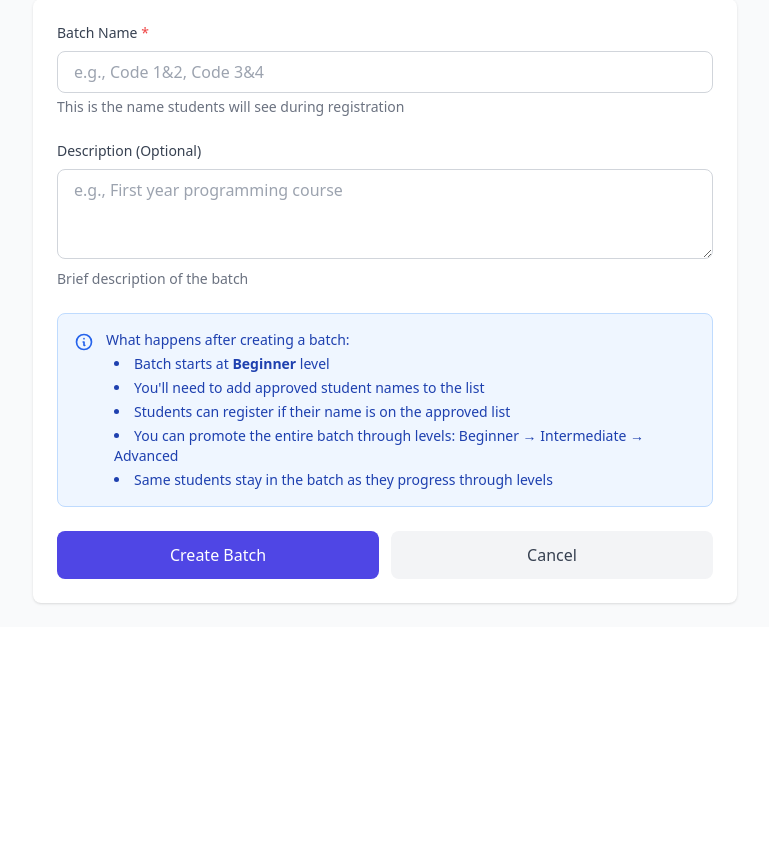
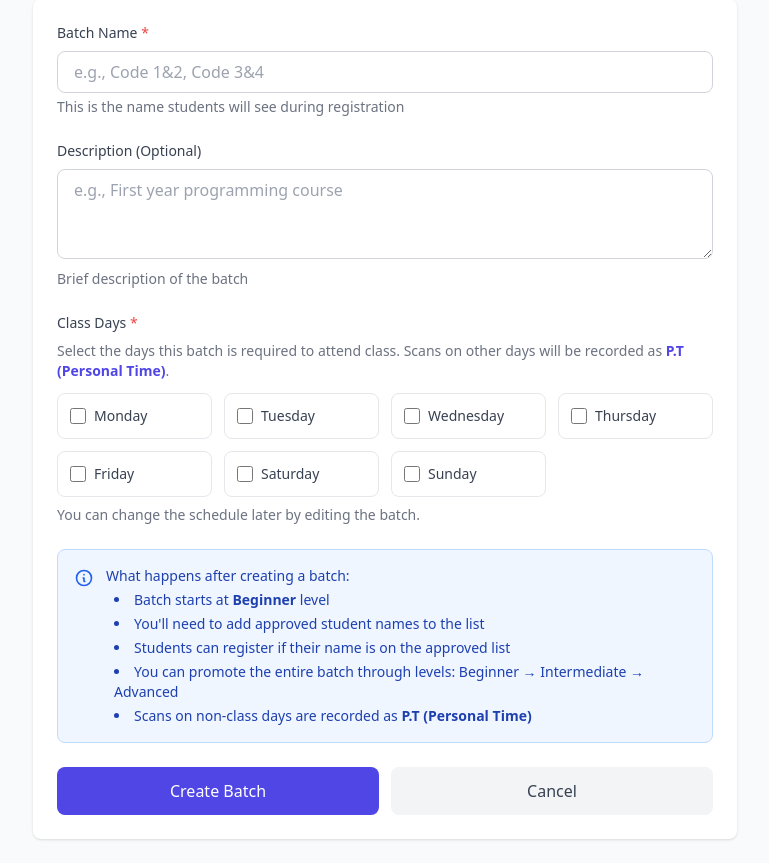
Before and after one commit to 1efferson/QR-ATTENDANCE, a Python web app: template app/templates/admin/create_batch.html in a window 1280 px wide. Shown: the part 226-1089 px from the top of the page, without its empty margins (255-1024 px from the left). Before the commit the page ends 831 px from the top, so only its background shows below. Run offline with Jinja, Linux system fonts and the light colour scheme; the template is opened without the code that fills it, so the values that code supplies are empty; some libraries are stand-ins or nearby versions.

Commit message:
Add class day selector to create batch form

```diff
--- a/app/templates/admin/create_batch.html
+++ b/app/templates/admin/create_batch.html
@@ -18,6 +18,7 @@
     <!-- Form -->
     <div class="bg-white rounded-lg shadow p-6">
         <form method="POST" action="{{ url_for('admin.create_batch') }}">
+
             <!-- Batch Name -->
             <div class="mb-6">
                 <label for="name" class="block text-sm font-medium text-gray-700 mb-2">
@@ -40,6 +41,36 @@
                 <p class="text-sm text-gray-500 mt-1">Brief description of the batch</p>
             </div>
 
+            <!-- Class Schedule -->
+            <div class="mb-6">
+                <label class="block text-sm font-medium text-gray-700 mb-2">
+                    Class Days <span class="text-red-500">*</span>
+                </label>
+                <p class="text-sm text-gray-500 mb-3">
+                    Select the days this batch is required to attend class. Scans on other days will be recorded as
+                    <span class="font-semibold text-indigo-600">P.T (Personal Time)</span>.
+                </p>
+                <div class="grid grid-cols-2 sm:grid-cols-4 gap-3">
+                    {% set days = [
+                        (0, 'Monday'),
+                        (1, 'Tuesday'),
+                        (2, 'Wednesday'),
+                        (3, 'Thursday'),
+                        (4, 'Friday'),
+                        (5, 'Saturday'),
+                        (6, 'Sunday')
+                    ] %}
+                    {% for value, label in days %}
+                    <label class="flex items-center gap-2 p-3 border border-gray-200 rounded-lg cursor-pointer hover:bg-indigo-50 hover:border-indigo-300 transition has-[:checked]:bg-indigo-50 has-[:checked]:border-indigo-500">
+                        <input type="checkbox" name="class_days" value="{{ value }}"
+                               class="w-4 h-4 text-indigo-600 rounded focus:ring-indigo-500">
+                        <span class="text-sm font-medium text-gray-700">{{ label }}</span>
+                    </label>
+                    {% endfor %}
+                </div>
+                <p class="text-sm text-gray-500 mt-2">You can change the schedule later by editing the batch.</p>
+            </div>
+
             <!-- Info Box -->
             <div class="bg-blue-50 border border-blue-200 rounded-lg p-4 mb-6">
                 <div class="flex">
@@ -53,7 +84,7 @@
                             <li>You'll need to add approved student names to the list</li>
                             <li>Students can register if their name is on the approved list</li>
                             <li>You can promote the entire batch through levels: Beginner → Intermediate → Advanced</li>
-                            <li>Same students stay in the batch as they progress through levels</li>
+                            <li>Scans on non-class days are recorded as <strong>P.T (Personal Time)</strong></li>
                         </ul>
                     </div>
                 </div>
```
